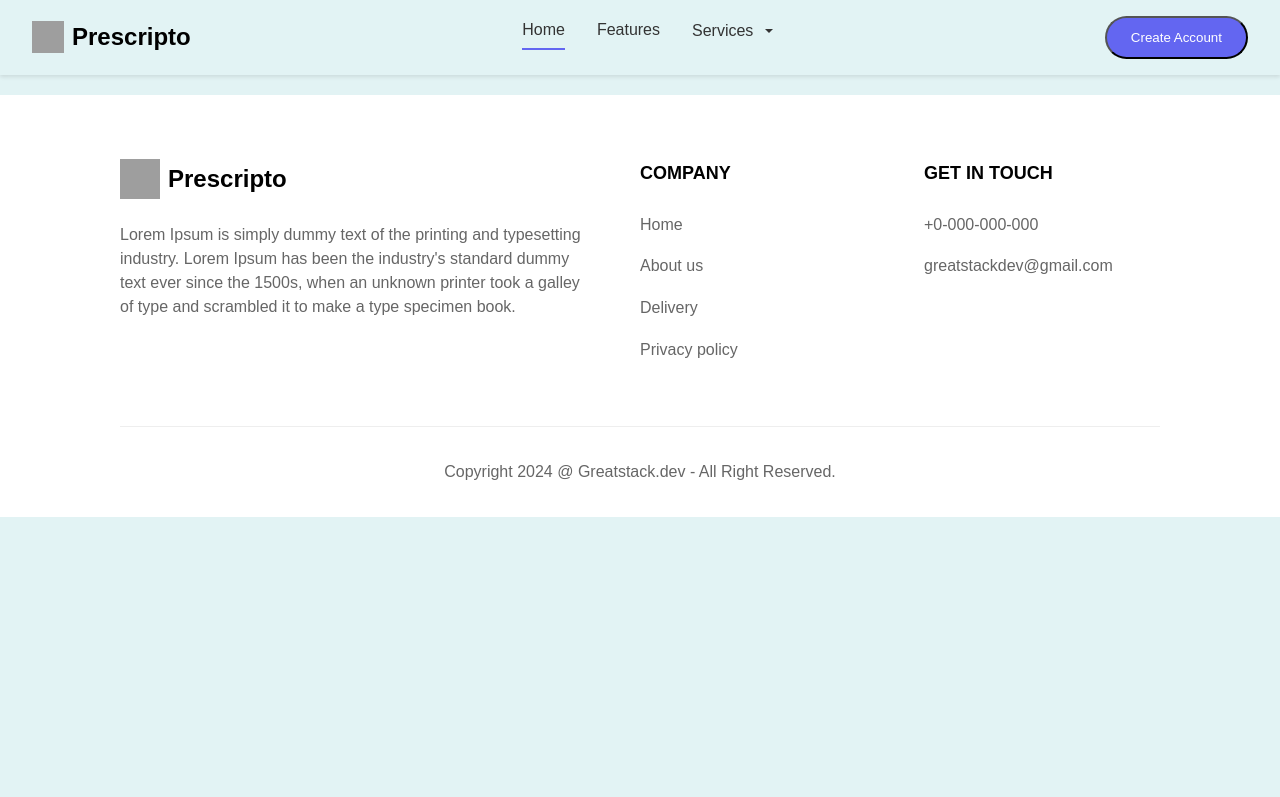
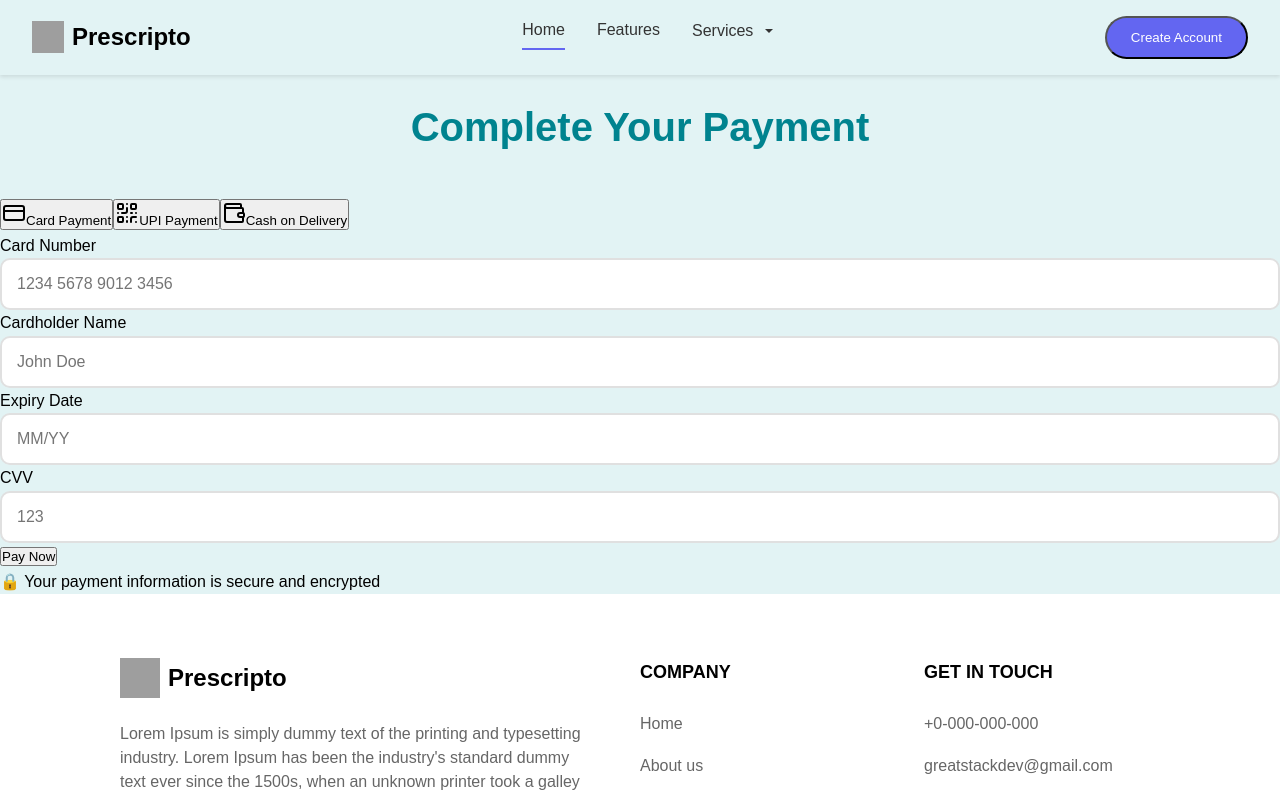
Before and after one commit to Mustafa-DEV0/JMI, a React (Vite) app in the folder client/: page /payment in a window 1280 px wide. Shown: the top 797 px of the page. Built offline with nearby package versions, Linux system fonts and the light colour scheme; grey boxes are pictures that could not be loaded.

Commit message:
Payment routes made!

```diff
--- a/client/src/Routes/Routes.jsx
+++ b/client/src/Routes/Routes.jsx
@@ -10,6 +10,7 @@ import MyAppointment from "../pages/myappointment/Myappointment.jsx";
 import MedicalStore from "../pages/medicalstore/MedicalStore.jsx";
 import Appointment from "../pages/appointment/appointment.jsx";
 import UserDashboard from "../pages/userdashboard/UserDashboard.jsx";
+import Payment from "../pages/payment/Payment.jsx";
 
 const AppRoutes = () => {
   return (
@@ -26,6 +27,7 @@ const AppRoutes = () => {
       <Route path="/medicalstore" element={<MedicalStore />} />
       <Route path="/appointment" element={<Appointment />} />
       <Route path="/userdashboard" element={<UserDashboard />} />
+      <Route path="/payment" element={<Payment />} />
     </Routes>
   );
 };
```
